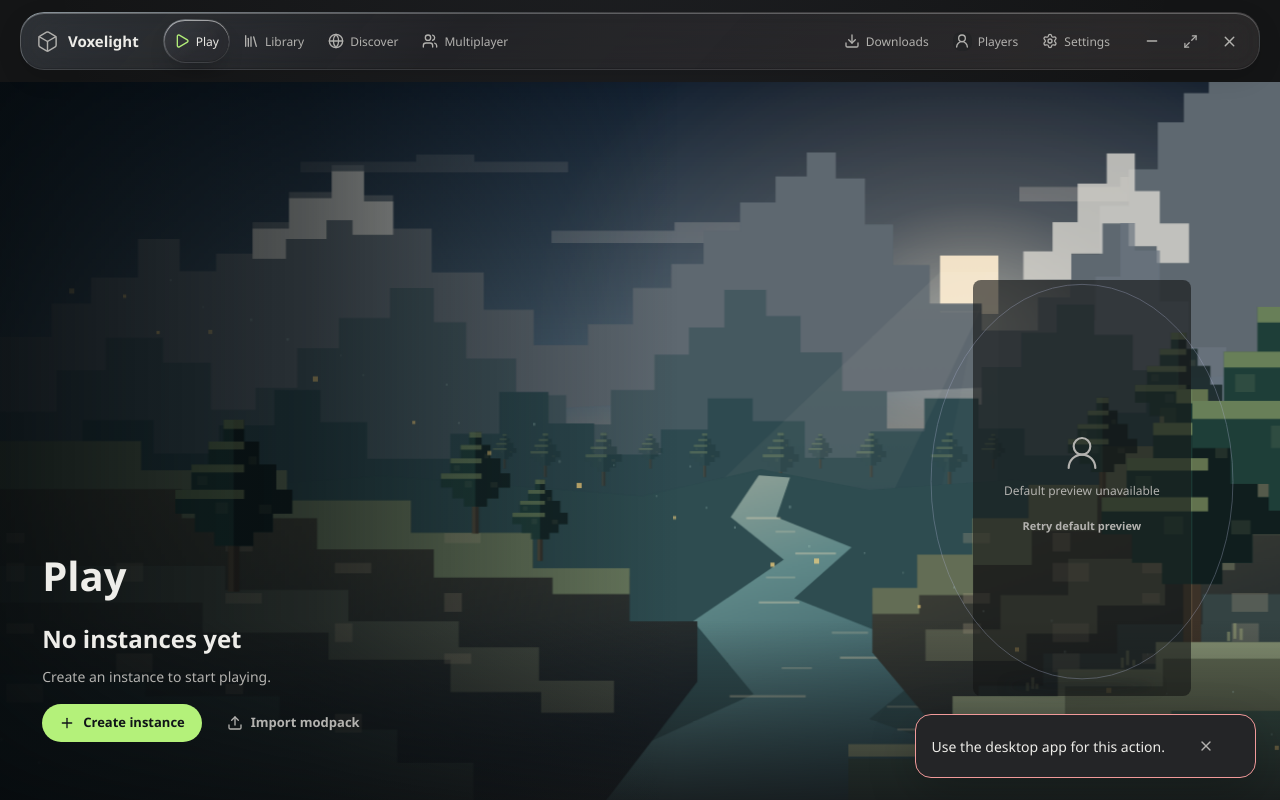
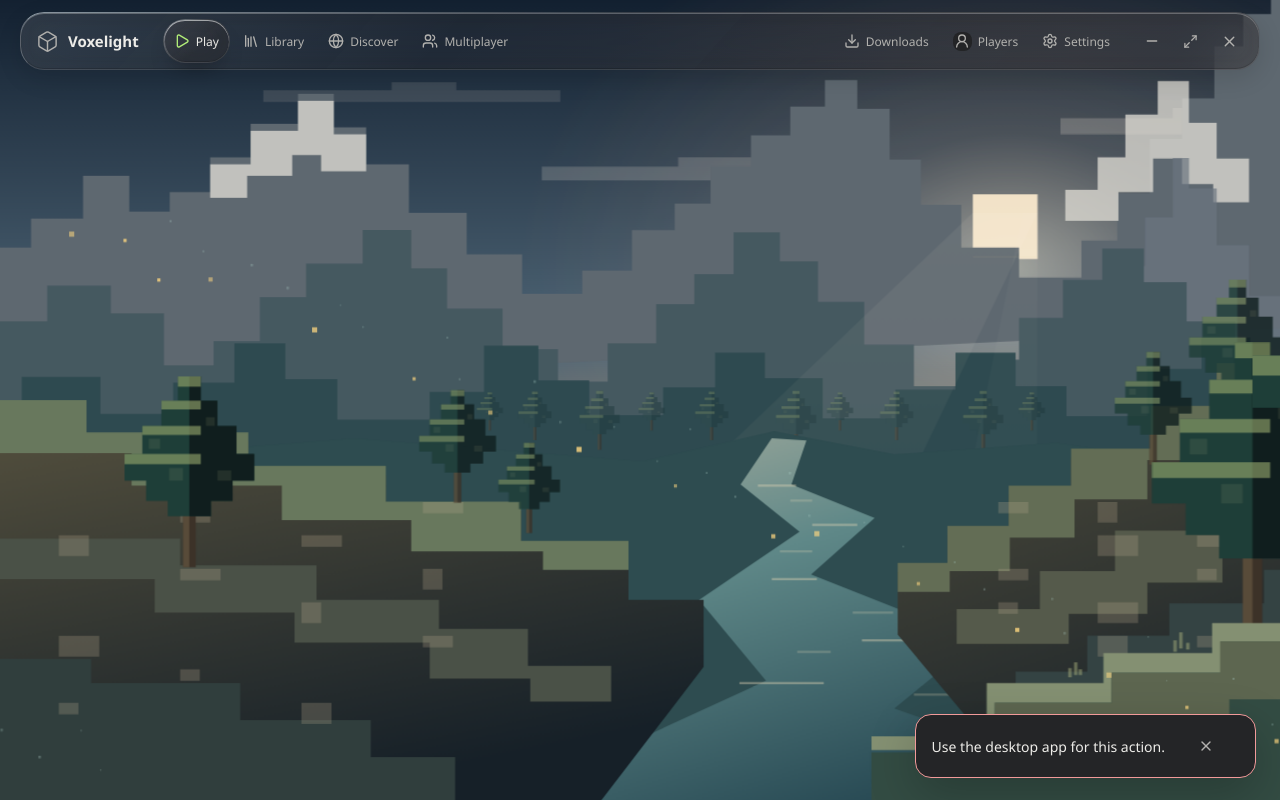
Before and after one commit to L1angYun/Voxelight_Launcher, a React (Vite) app: page / in a window 1280 px wide. Built offline with nearby package versions, Linux system fonts and the light colour scheme; a web font is replaced by a local one.

Commit message:
Round 5: Global WorldScene background for all pages, z-index layering
- App.tsx: WorldScene added to AppShell as persistent global background
- shell.css: .vx-global-scene absolute fill z-index 0, non-home opacity 0.38
- shell.css: vx-app-main position relative z-index 1

```diff
--- a/src/app/App.tsx
+++ b/src/app/App.tsx
@@ -10,6 +10,7 @@ import { useDownloadTasks } from "../features/downloads/useDownloadTasks";
 import { AccountsPage } from "../features/accounts/AccountsPage";
 import { MultiplayerPage } from "../features/multiplayer/MultiplayerPage";
 import { SettingsPage } from "../features/settings/SettingsPage";
+import { WorldScene } from "../components/WorldScene";
 import { useLauncher } from "./controller/LauncherProvider";
 import "../design/global.css";
 import "./shell.css";
@@ -26,6 +27,12 @@ function AppShell() {
     <>
       <a className="vx-skip-link" href="#main-content">{t("shell:a11y.skipToContent")}</a>
       <div className="vx-app-body" data-current-page={page}>
+        {/* Global WorldScene background — runs on all pages for glass refraction */}
+        <WorldScene
+          className="vx-global-scene"
+          state="idle"
+          paused={false}
+        />
         <FloatingNav
           page={page}
           onNavigate={(nextPage) => {
--- a/src/app/shell.css
+++ b/src/app/shell.css
@@ -11,6 +11,21 @@
     var(--bg-base);
 }
 .vx-app-body { position: relative; flex: 1; min-height: 0; }
+
+/* Global scene — fills the full app body as background for all pages */
+.vx-global-scene {
+  position: absolute;
+  inset: 0;
+  z-index: 0;
+  width: 100%;
+  height: 100%;
+  pointer-events: none;
+}
+
+/* Non-home pages: scene shows at reduced opacity so content stays readable */
+[data-current-page]:not([data-current-page="home"]) .vx-global-scene {
+  opacity: 0.38;
+}
 .vx-skip-link { position: fixed; top: 10px; left: 10px; z-index: 30; padding: 10px 16px; border-radius: var(--radius-sm); background: var(--surface-solid); color: var(--text-primary); transform: translateY(-160%); }
 .vx-skip-link:focus { transform: none; }
 
@@ -95,7 +110,7 @@
 
 .vx-window-chrome__controls { display: flex; align-items: center; justify-content: flex-end; gap: 1px; padding-left: 4px; }
 .vx-window-chrome__controls .vx-button { min-width: 31px; min-height: 34px; padding: 6px; border-radius: 8px; color: var(--text-secondary); }
-.vx-app-main { height: 100%; min-height: 0; padding-top: var(--shell-height); overflow-x: hidden; overflow-y: auto; scrollbar-gutter: auto; scroll-padding-top: 20px; }
+.vx-app-main { position: relative; z-index: 1; height: 100%; min-height: 0; padding-top: var(--shell-height); overflow-x: hidden; overflow-y: auto; scrollbar-gutter: auto; scroll-padding-top: 20px; }
 .vx-app-main:focus { outline: none; }
 
 @media (hover: hover) and (pointer: fine) {
```
